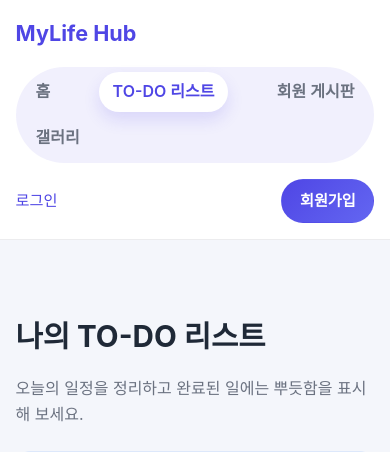
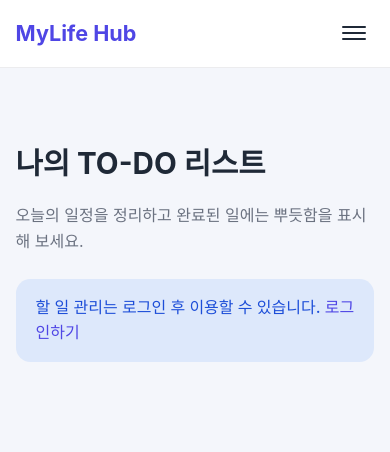
Before and after one commit to mcpeleeGit/giun2, a PHP site: page /todo in a window 390 px wide. Shown: the top 452 px of the page. Run offline with PHP 8.4, Linux system fonts and the light colour scheme; tables that the repository leaves empty or names only in its code hold one stand-in row (values such as "Sample post").

Commit message:
Add workout routine todo export and responsive nav

```diff
--- a/assets/css/style.css
+++ b/assets/css/style.css
@@ -84,6 +84,73 @@ a:hover {
     border-radius: 999px;
     font-weight: 600;
     backdrop-filter: blur(6px);
+}
+
+.nav-panel {
+    display: flex;
+    align-items: center;
+    gap: 1rem;
+    margin-left: auto;
+}
+
+.nav-toggle {
+    display: none;
+    align-items: center;
+    justify-content: center;
+    background: transparent;
+    border: none;
+    padding: 0.5rem;
+    border-radius: 0.75rem;
+    cursor: pointer;
+    transition: background 0.2s ease;
+}
+
+.nav-toggle:hover,
+.nav-toggle:focus-visible {
+    background: rgba(79, 70, 229, 0.12);
+    outline: none;
+}
+
+.nav-toggle__bar {
+    position: relative;
+    display: block;
+    width: 1.5rem;
+    height: 2px;
+    background: var(--color-text);
+    border-radius: 999px;
+    transition: background 0.2s ease;
+}
+
+.nav-toggle__bar::before,
+.nav-toggle__bar::after {
+    content: '';
+    position: absolute;
+    left: 0;
+    width: 100%;
+    height: 2px;
+    background: var(--color-text);
+    border-radius: 999px;
+    transition: transform 0.2s ease, opacity 0.2s ease;
+}
+
+.nav-toggle__bar::before {
+    top: -6px;
+}
+
+.nav-toggle__bar::after {
+    top: 6px;
+}
+
+.nav-toggle.is-active .nav-toggle__bar {
+    background: transparent;
+}
+
+.nav-toggle.is-active .nav-toggle__bar::before {
+    transform: translateY(6px) rotate(45deg);
+}
+
+.nav-toggle.is-active .nav-toggle__bar::after {
+    transform: translateY(-6px) rotate(-45deg);
 }
 
 .nav-link {
@@ -890,24 +957,71 @@ a:hover {
 
 @media (max-width: 768px) {
     .nav-container {
+        gap: 1rem;
+        align-items: center;
+    }
+
+    .nav-toggle {
+        display: inline-flex;
+    }
+
+    .nav-panel {
+        display: none;
+        flex-basis: 100%;
         flex-direction: column;
-        align-items: flex-start;
+        align-items: stretch;
         gap: 1rem;
+        background: var(--color-surface);
+        border-radius: 1rem;
+        padding: 1rem;
+        box-shadow: 0 20px 35px rgba(15, 23, 42, 0.08);
+        border: 1px solid rgba(15, 23, 42, 0.05);
+    }
+
+    .nav-panel.is-open {
+        display: flex;
     }
 
     .site-nav {
         width: 100%;
-        justify-content: space-between;
-        flex-wrap: wrap;
+        flex-direction: column;
+        align-items: stretch;
+        gap: 0.4rem;
+        padding: 0;
+        background: transparent;
+        border-radius: 0.75rem;
+        backdrop-filter: none;
+    }
+
+    .nav-link {
+        width: 100%;
+        border-radius: 0.75rem;
+    }
+
+    .nav-actions {
+        width: 100%;
+        flex-direction: column;
+        align-items: stretch;
+        gap: 0.75rem;
+    }
+
+    .nav-actions .welcome {
+        width: 100%;
+        text-align: center;
+    }
+
+    .nav-actions .btn,
+    .nav-actions .link {
+        width: 100%;
+        text-align: center;
+    }
+
+    .nav-actions .link {
+        display: block;
     }
 
     .hero-highlights {
         padding: 1.25rem;
-    }
-
-    .nav-actions {
-        width: 100%;
-        justify-content: space-between;
     }
 
     .todo-item {
--- a/layouts/header.php
+++ b/layouts/header.php
@@ -53,7 +53,12 @@
         };
         ?>
         <a href="/" class="brand">MyLife Hub</a>
-        <nav class="site-nav" aria-label="주요 메뉴">
+        <button class="nav-toggle" type="button" aria-expanded="false" aria-controls="primary-navigation" aria-label="메뉴 열기">
+            <span class="sr-only" data-nav-toggle-label>메뉴 열기</span>
+            <span class="nav-toggle__bar"></span>
+        </button>
+        <div class="nav-panel" data-nav-panel>
+            <nav id="primary-navigation" class="site-nav" aria-label="주요 메뉴">
                 <?php foreach ($navItems as $item): ?>
                     <?php $activeClass = $isActive($item['href']) ? ' is-active' : ''; ?>
                     <a href="<?= $item['href']; ?>" class="nav-link<?= $activeClass; ?>"><?= htmlspecialchars($item['label'], ENT_QUOTES, 'UTF-8'); ?></a>
@@ -69,5 +74,47 @@
                 <?php endif; ?>
             </div>
         </div>
+    </div>
 </header>
+<script>
+    document.addEventListener('DOMContentLoaded', function () {
+        var navToggle = document.querySelector('.nav-toggle');
+        var navPanel = document.querySelector('[data-nav-panel]');
+        if (!navToggle || !navPanel) {
+            return;
+        }
+
+        var label = navToggle.querySelector('[data-nav-toggle-label]');
+        var closedLabel = '메뉴 열기';
+        var openLabel = '메뉴 닫기';
+
+        var closeMenu = function () {
+            navPanel.classList.remove('is-open');
+            navToggle.classList.remove('is-active');
+            navToggle.setAttribute('aria-expanded', 'false');
+            navToggle.setAttribute('aria-label', closedLabel);
+            if (label) {
+                label.textContent = closedLabel;
+            }
+        };
+
+        navToggle.addEventListener('click', function () {
+            var isOpen = navPanel.classList.toggle('is-open');
+            navToggle.classList.toggle('is-active', isOpen);
+            navToggle.setAttribute('aria-expanded', isOpen ? 'true' : 'false');
+            navToggle.setAttribute('aria-label', isOpen ? openLabel : closedLabel);
+            if (label) {
+                label.textContent = isOpen ? openLabel : closedLabel;
+            }
+        });
+
+        navPanel.querySelectorAll('a').forEach(function (link) {
+            link.addEventListener('click', function () {
+                if (navPanel.classList.contains('is-open')) {
+                    closeMenu();
+                }
+            });
+        });
+    });
+</script>
 <main class="site-main">
--- a/pages/home.php
+++ b/pages/home.php
@@ -52,7 +52,8 @@
                         </div>
                         <div class="workout-actions">
                             <button type="submit" class="btn btn-primary">운동 루틴 저장</button>
-                            <p class="workout-hint">빈 칸으로 두면 해당 요일의 루틴이 삭제됩니다.</p>
+                            <button type="submit" class="btn btn-outline" formaction="/workout-routines/todos">주간 운동 To-Do 저장</button>
+                            <p class="workout-hint">빈 칸으로 두면 해당 요일의 루틴이 삭제됩니다. To-Do 저장 버튼을 누르면 입력한 루틴이 TO-DO 리스트에 추가됩니다.</p>
                         </div>
                     </form>
                 </div>
--- a/routes/web.php
+++ b/routes/web.php
@@ -27,6 +27,7 @@ Router::post('/todo/{id}/toggle', [TodoController::class, 'toggle']);
 Router::post('/todo/{id}/delete', [TodoController::class, 'delete']);
 
 Router::post('/workout-routines', [WorkoutRoutineController::class, 'save']);
+Router::post('/workout-routines/todos', [WorkoutRoutineController::class, 'saveToTodos']);
 
 Router::get('/gallery', [GalleryController::class, 'index']);
 Router::post('/gallery', [GalleryController::class, 'store']);
```
Also changed, not shown: app/Http/Controllers/WorkoutRoutineController.php (+63 -12 lines), app/Services/TodoService.php (+50 -0 lines). Lines whose indentation alone changed are shown as unchanged.
